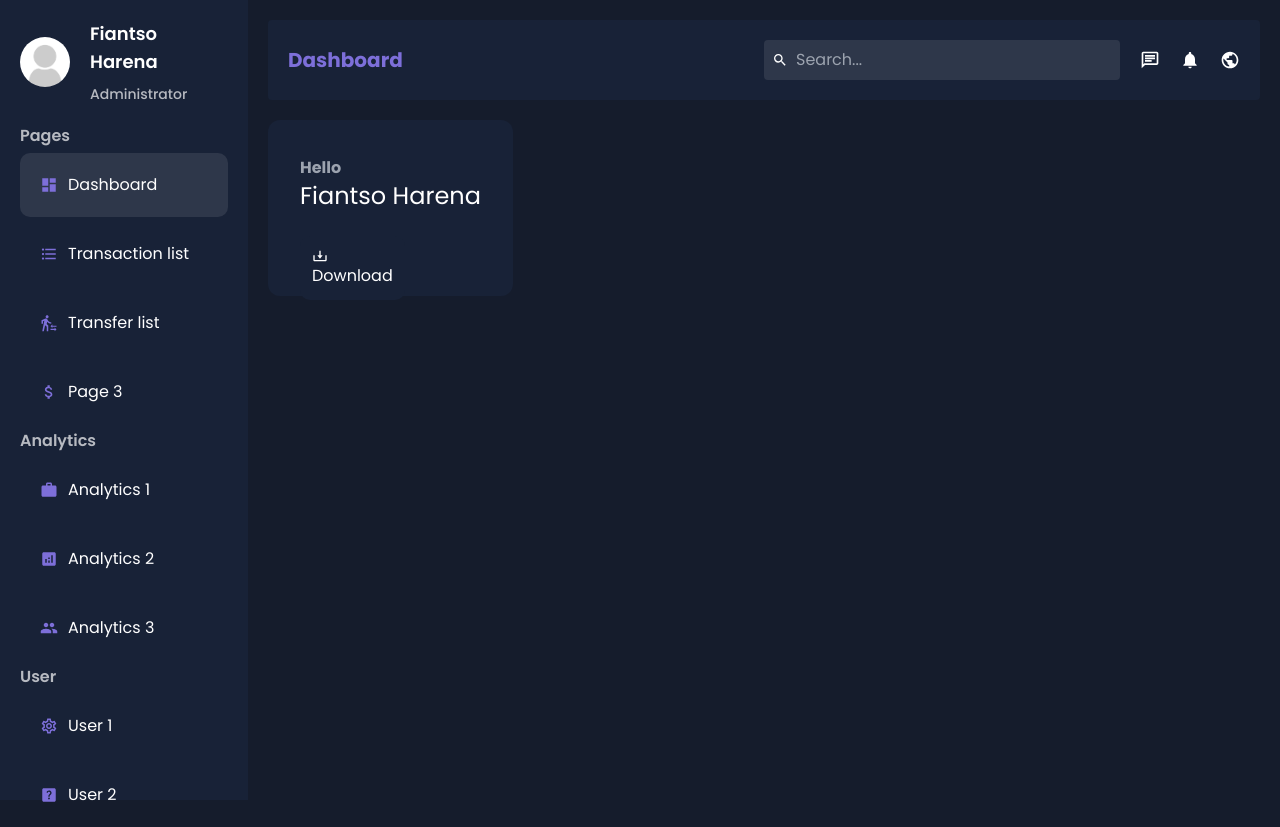
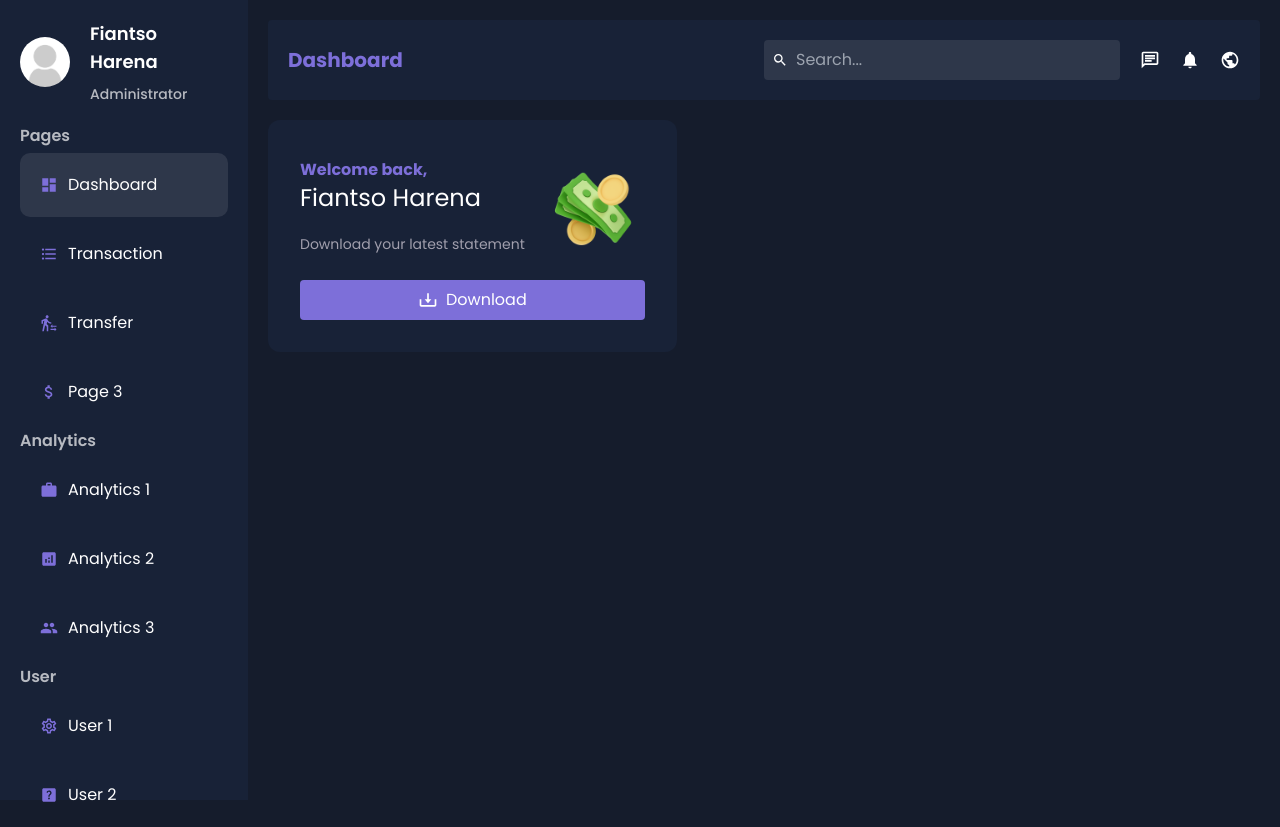
Before and after one commit to HarenaFiantso/digitalbank-ui, a Next.js app: page /dashboard in a window 1280 px wide. Built offline with nearby package versions, Linux system fonts and the light colour scheme.

Commit message:
style: create an onBoarding card

```diff
--- a/src/app/dashboard/page.tsx
+++ b/src/app/dashboard/page.tsx
@@ -1,31 +1,25 @@
-import { BsCurrencyDollar } from 'react-icons/bs';
-import Button from '@/components/common/Button';
 import { BiDownload } from 'react-icons/bi';
+import Image from 'next/image';
+import { Money } from '../../../public/assets';
 
 export default function Dashboard() {
   return (
     <div className='mt-5'>
       <div className='flex flex-wrap justify-between'>
         <div
-          className="bg-main-soft h-44 rounded-xl w-max p-8 pt-9">
-          <div className="flex justify-between items-center">
+          className="bg-main-soft rounded-xl w-max p-8 pt-9">
+          <div className="flex gap-5 justify-between items-center">
             <div>
-              <p className="font-bold text-gray-400">Hello</p>
-              <p className="text-2xl">Fiantso Harena</p>
+              <p className="font-bold text-blue">Welcome back,</p>
+              <p className="text-2xl mb-5">Fiantso Harena</p>
+              <p className="text-sm text-light">Download your latest statement</p>
             </div>
-            {/* Image */}
-
+            <Image src={Money} width={100} height={100} alt="money" />
           </div>
           <div className="mt-6">
-            <Button
-              color="white"
-              bgColor="main-soft"
-              text="Download"
-              bgHoverColor="hover"
-              icon={<BiDownload />}
-              size="md"
-              width="max"
-            />
+            <button className="bg-blue w-full rounded hover:bg-blueSoft transition-all flex items-center justify-center gap-2 p-2">
+              <BiDownload size={20} /> Download
+            </button>
           </div>
         </div>
       </div>
--- a/src/components/common/Button.tsx
+++ /dev/null
@@ -1,31 +0,0 @@
-import { ReactNode } from 'react';
-
-interface ButtonProps {
-  icon: ReactNode;
-  bgColor: string;
-  color: string;
-  bgHoverColor: string;
-  size: string;
-  text: string;
-  width: string;
-}
-
-export default function Button({
-                                 icon,
-                                 bgColor,
-                                 color,
-                                 bgHoverColor,
-                                 size,
-                                 text,
-                                 width,
-                               }: ButtonProps): ReactNode {
-
-  return (
-    <button
-      type="button"
-      className={`text-${size} p-3 w-${width} bg-${bgColor} rounded-[10px] text-${color} hover:drop-shadow-xl hover:bg-${bgHoverColor}`}
-    >
-      {icon} {text}
-    </button>
-  );
-}
--- a/src/data/data.tsx
+++ b/src/data/data.tsx
@@ -20,12 +20,12 @@ export const data = [
         icon: <MdDashboard />,
       },
       {
-        title: 'Transaction list',
+        title: 'Transaction',
         path: '/dashboard/transaction-list',
         icon: <MdFormatListBulleted />,
       },
       {
-        title: 'Transfer list',
+        title: 'Transfer',
         path: '/dashboard/transfer-list',
         icon: <MdOutlineTransferWithinAStation />,
       },
--- a/tailwind.config.ts
+++ b/tailwind.config.ts
@@ -16,6 +16,7 @@ const config: Config = {
         color: '#6D6A7C',
         light: '#A19FAD',
         blue: '#7d6fd9',
+        blueSoft: '#504394'
       },
       backgroundColor: {
         main: '#151c2c',
```
